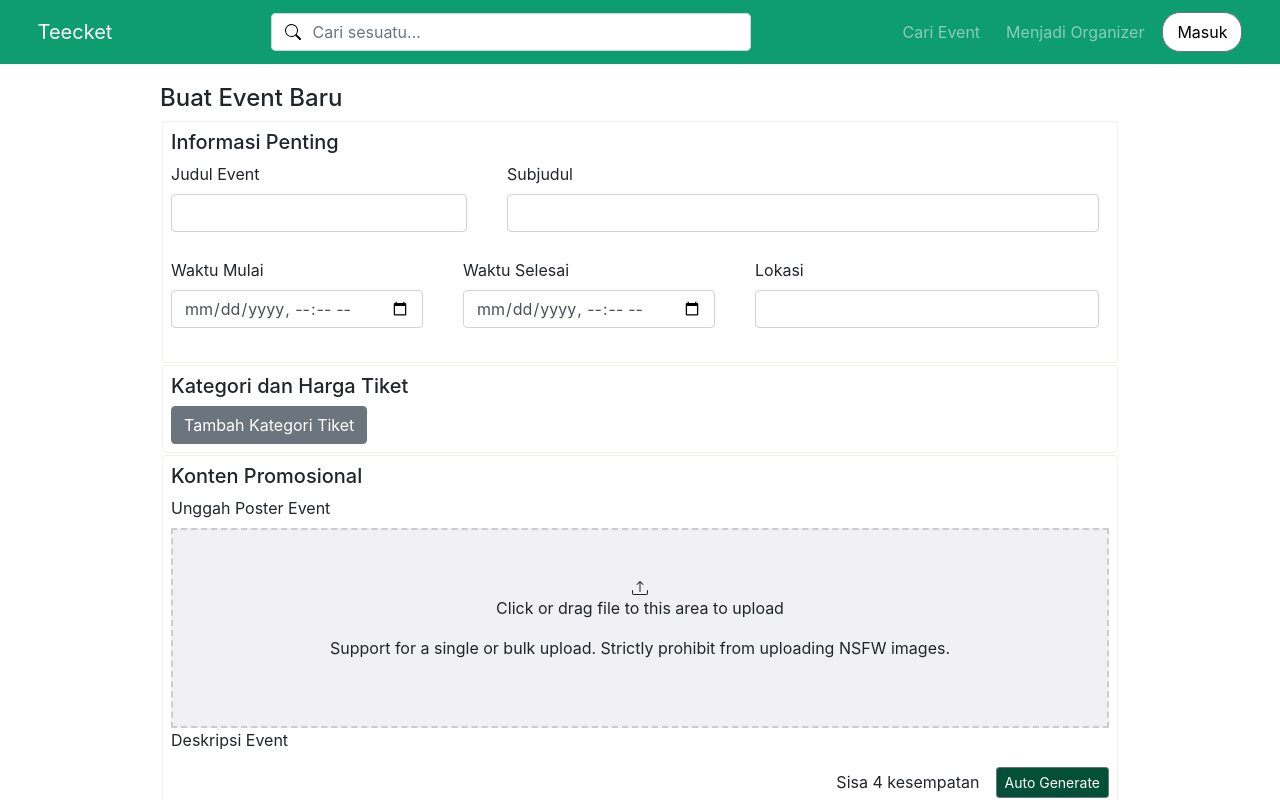
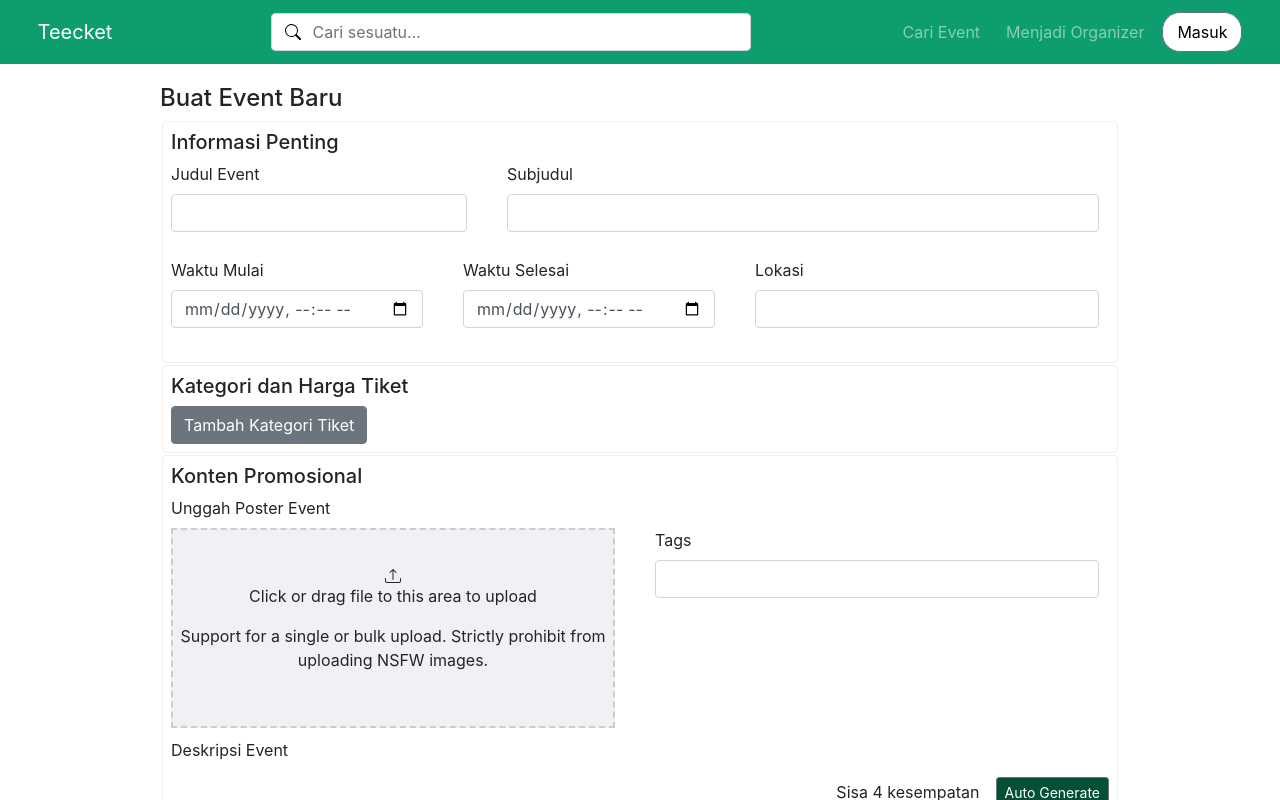
Before and after one commit to wisnu1314/online-ticketing-GA-test, a Nuxt app: page /createEvent in a window 1280 px wide. Shown: the top 800 px of the page. Built offline with nearby package versions, Linux system fonts and the light colour scheme; what vue-wysiwyg would draw is missing.

Commit message:
feat:dropzone

```diff
--- a/components/EventCreateEvents.vue
+++ b/components/EventCreateEvents.vue
@@ -54,7 +54,8 @@
                 <h2>Konten Promosional</h2>
                 <div>
                     <label for="event-poster">Unggah Poster Event</label>
-                    <!-- <input id="event-poster" type="file"/> -->
+                    <div class="row">
+                        <div class="col">
                             <div class="FileUpload">
                                 <div
                                     class="UploadArea"
@@ -74,6 +75,13 @@
                                     multiple
                                     @change="handleFileSelect"
                                 />
+                            </div>
+                        </div>
+                        <div class="col">
+                            <b-form-group label="Tags" label-for="event-tag">
+                                <b-form-input id="event-tag" v-model="eventTags" />
+                            </b-form-group>
+                        </div>
                     </div>
                 </div>
                 <b-form-group label="Deskripsi Event">
@@ -119,6 +127,7 @@ export default {
             eventEndTime: '',
             eventLocation: '',
             ticketCategories: [],
+            eventTags:'',
             eventDescription: null,
             eventPoster: null,
             chances:4,
```
Lines whose indentation alone changed are shown as unchanged.
